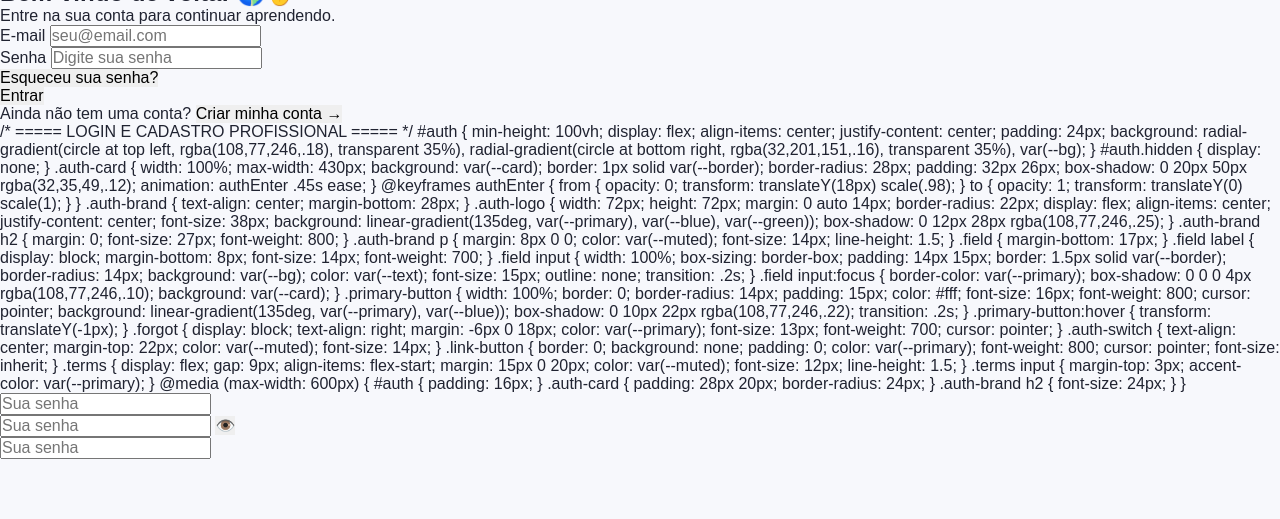
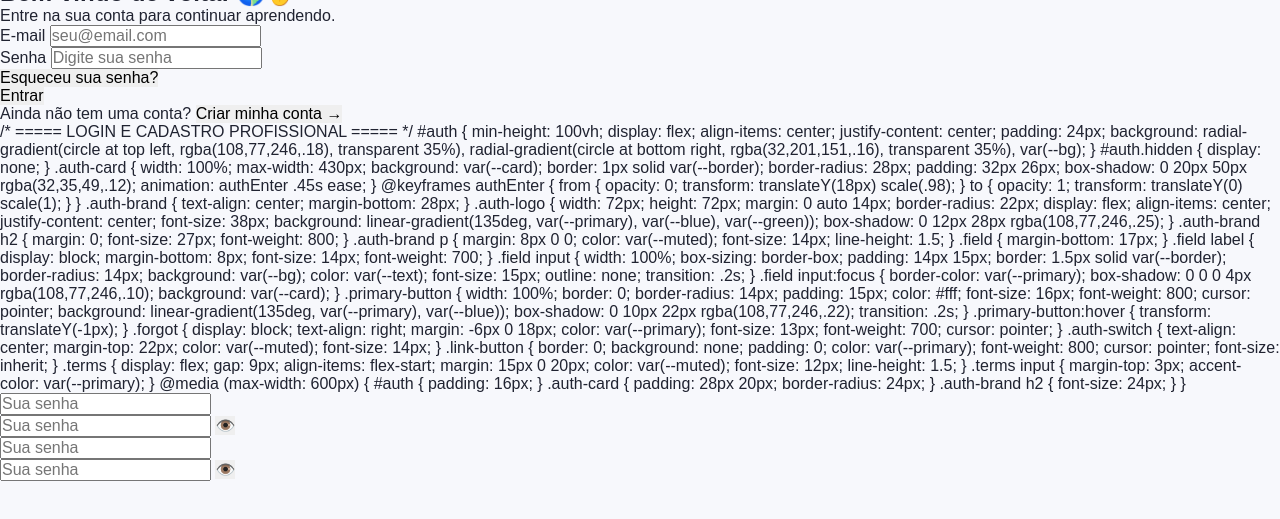
Before and after one commit to heytoria1/SinalMundo, a plain HTML site: page index.html in a window 1280 px wide. Shown: the part 161-680 px from the top of the page. Drawn offline with Linux system fonts and the light colour scheme.

Commit message:
Atualizar o index.html

```diff
--- a/index.html
+++ b/index.html
@@ -2056,3 +2056,8 @@
 </div>
 
 <input type="password" id="registerPassword" placeholder="Sua senha">
+
+<div class="password-box">
+  <input type="password" id="registerPassword" placeholder="Sua senha">
+  <button type="button" onclick="togglePassword('registerPassword', this)">👁️</button>
+</div>
```
